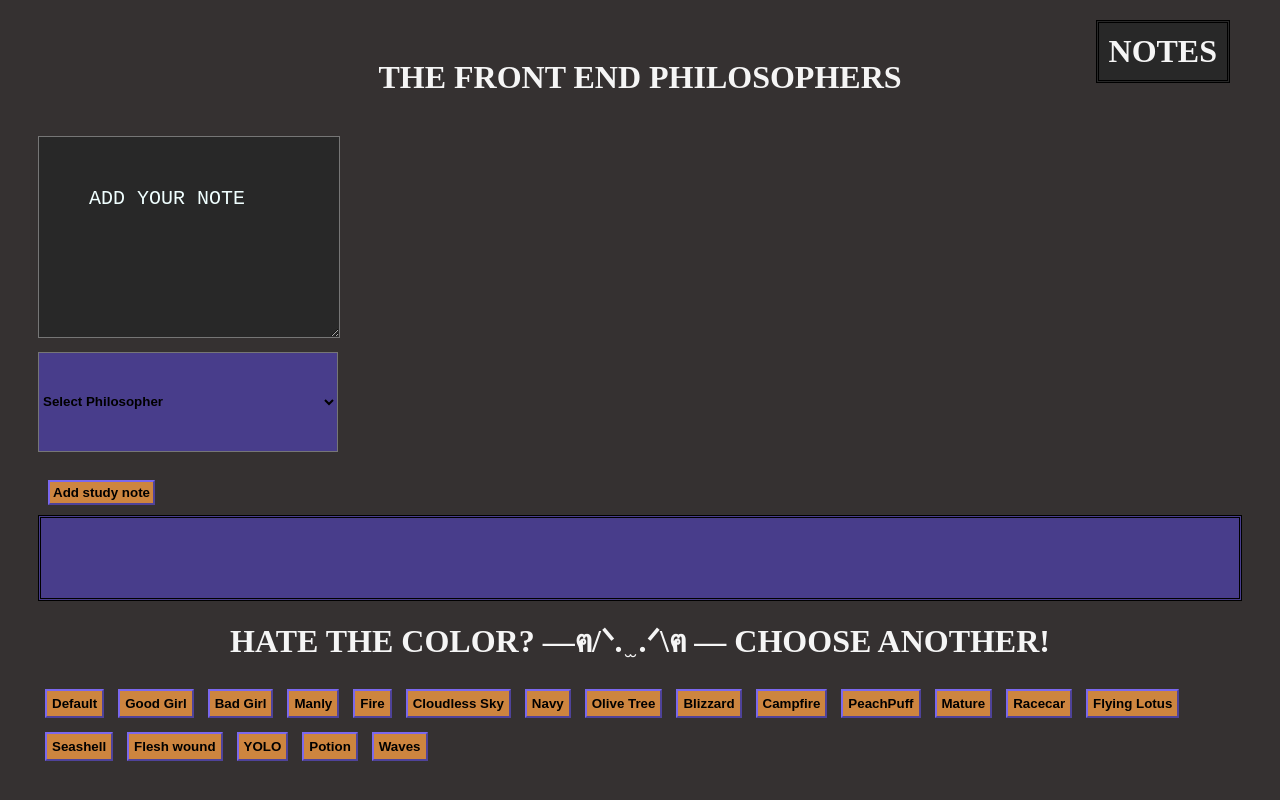
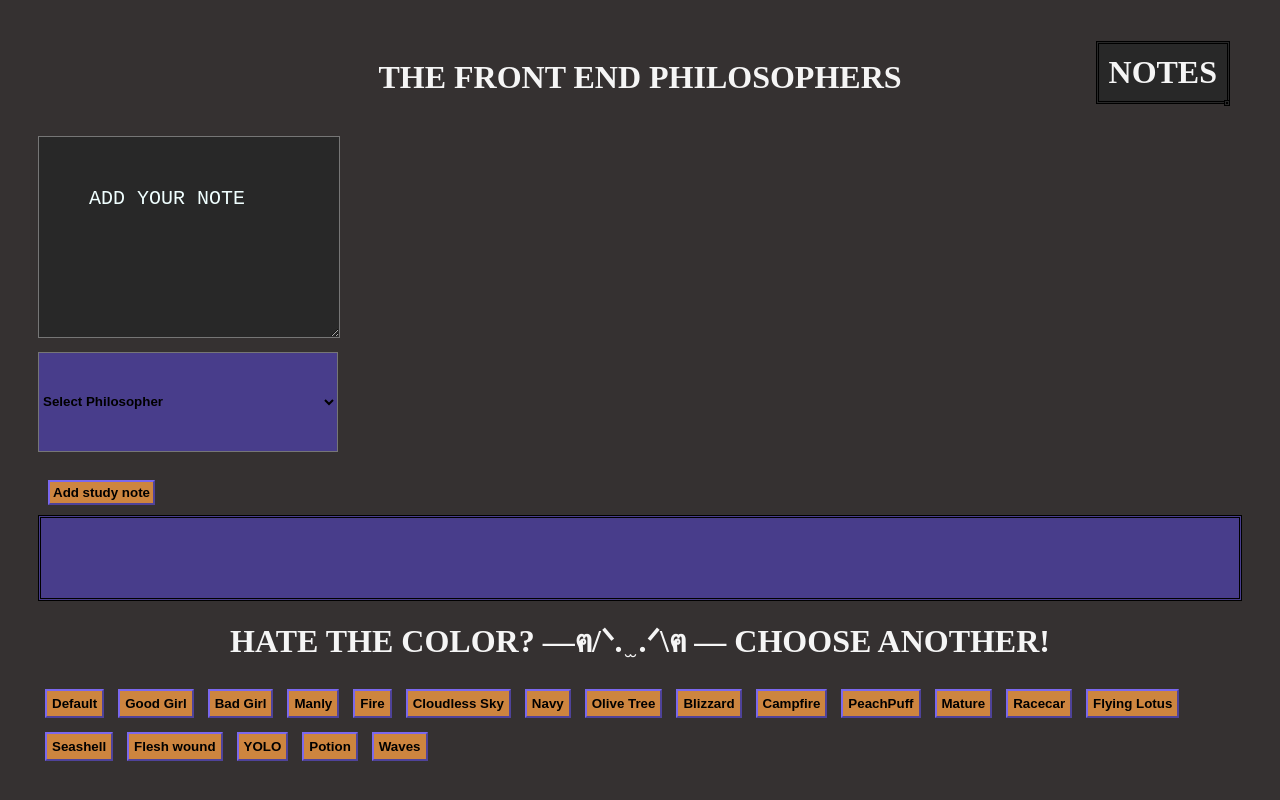
Before and after one commit to csipsz/PHILOSOPHER-FRONT, a plain HTML site: page index.html in a window 1280 px wide. Both pictures are taken after a click on the element "NOTES". Drawn offline with Linux system fonts and the light colour scheme; no server answers.

Commit message:
turned NOTES header into a toggle button

```diff
--- a/index.html
+++ b/index.html
@@ -20,8 +20,8 @@
         </form>
 
 
+        <h1 id="notes">NOTES</h1>
         <div id="note-container">
-            <h1 id="notes">NOTES</h1>
         </div>
         <div id="branches"></div>
         <h1>HATE THE COLOR? —ฅ/ᐠ. ̫ .ᐟ\ฅ — CHOOSE ANOTHER!</h1>
--- a/javascripts/design.js
+++ b/javascripts/design.js
@@ -43,10 +43,6 @@ class Design {
 
     clearNotes(){
         noteCont().innerHTML = ""
-        let notes = document.createElement("h1")
-        notes.id = "notes"
-        notes.textContent = "NOTES"
-        noteCont().appendChild(notes)
     }
 
     clearForm(){
--- a/javascripts/index.js
+++ b/javascripts/index.js
@@ -13,6 +13,9 @@ design.addStylebuttons()
 noteForm().addEventListener("submit", API.addNote)
 
 notes().addEventListener("click", function(e){
+    if (noteCont().innerHTML === ""){
+        Note.displayNotes()
+    } else {
     design.clearNotes()
-    Note.displayNotes()
+    }
 })
--- a/style.css
+++ b/style.css
@@ -105,11 +105,17 @@ h2 {
   border-style: double;
   position: fixed;
   right: 50px;
-  top: 20px;
+  top: 100px;
 }
 
 #notes {
-  margin: 10px;
+  background-color: rgb(40,40,40);
+  border-color: black;
+  border-style: double;
+  padding: 10px;
+  position: fixed;
+  right: 50px;
+  top: 20px;
 }
 
 #notes:hover {
```
